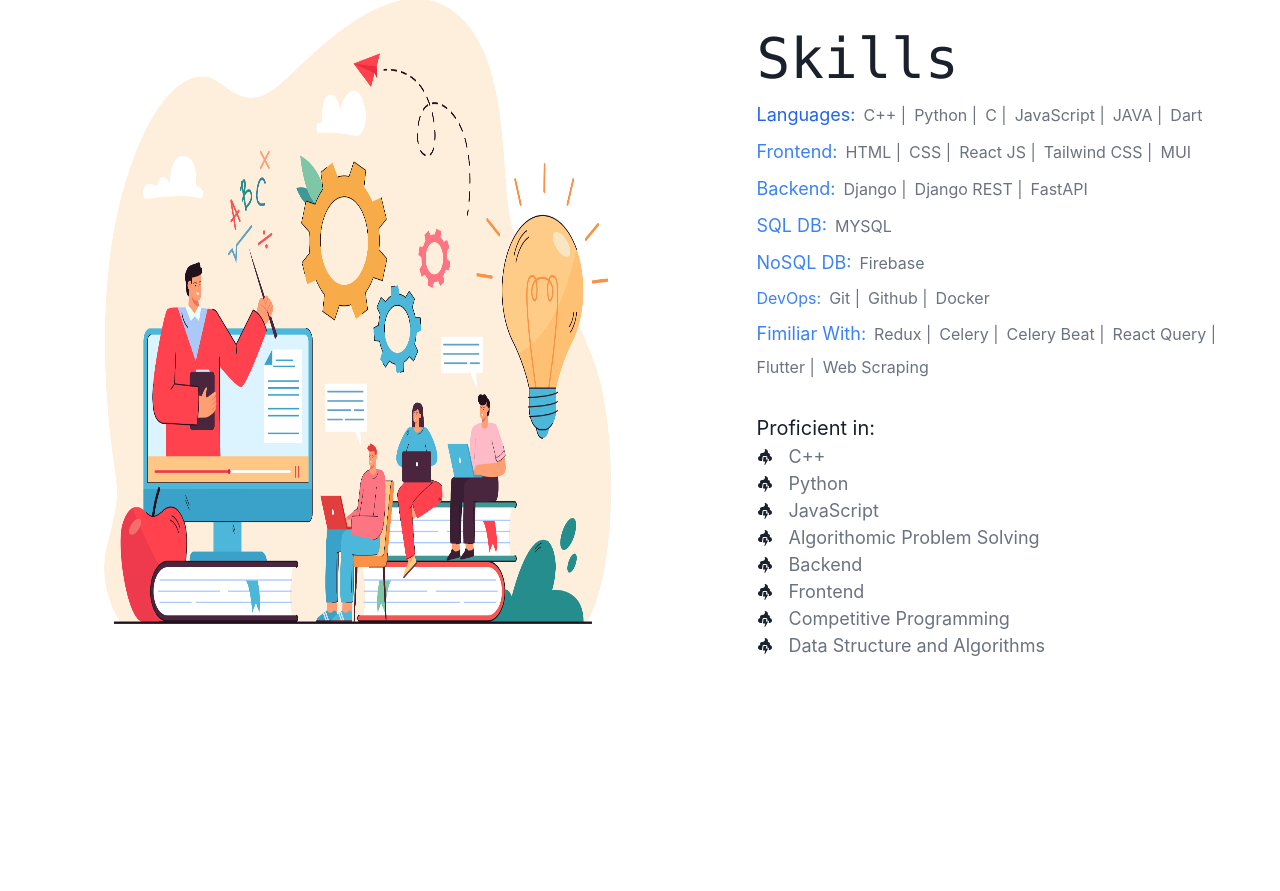
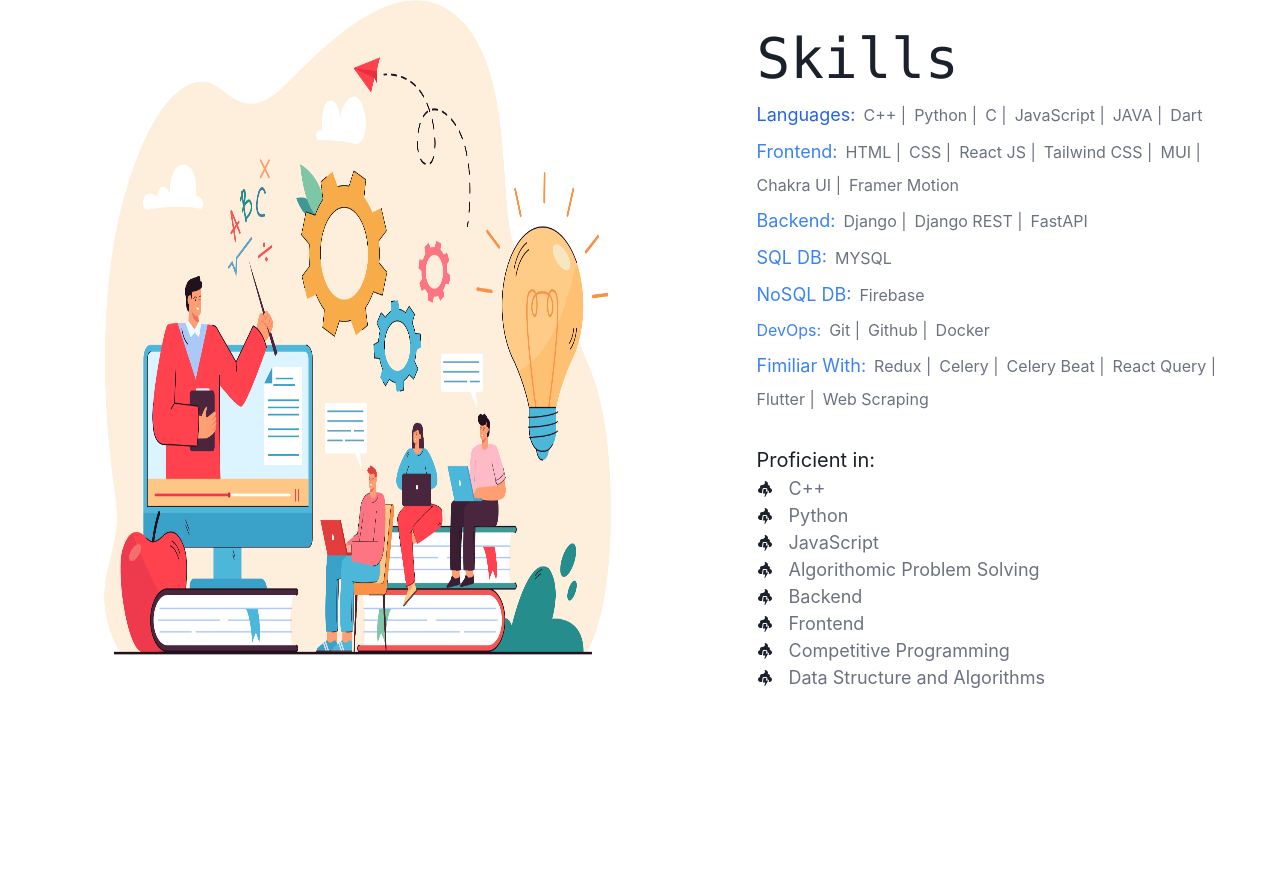
Before and after one commit to hkshakib/portfolio, a React (Create React App) app: page / in a window 1280 px wide. Shown: the part 979-1870 px from the top of the page. Built offline with nearby package versions, Linux system fonts and the light colour scheme; what tailwindcss-font-inter would draw is missing.

Commit message:
feat: Added Some Skills

```diff
--- a/src/pages/Skills.jsx
+++ b/src/pages/Skills.jsx
@@ -55,7 +55,13 @@ const Skills = () => {
             <h3 className="text-gray-500 text-[12px] lg:text-[1rem]">
               Tailwind CSS |
             </h3>
-            <h3 className="text-gray-500 text-[12px] lg:text-[1rem]">MUI</h3>
+            <h3 className="text-gray-500 text-[12px] lg:text-[1rem]">MUI |</h3>
+            <h3 className="text-gray-500 text-[12px] lg:text-[1rem]">
+              Chakra UI |
+            </h3>
+            <h3 className="text-gray-500 text-[12px] lg:text-[1rem]">
+              Framer Motion
+            </h3>
           </div>
           <div className="flex flex-wrap justify-start items-center gap-1 lg:gap-2 mb-[10px]">
             <h2 className="text-blue-500 text-[14px] lg:text-[18px]">
```
